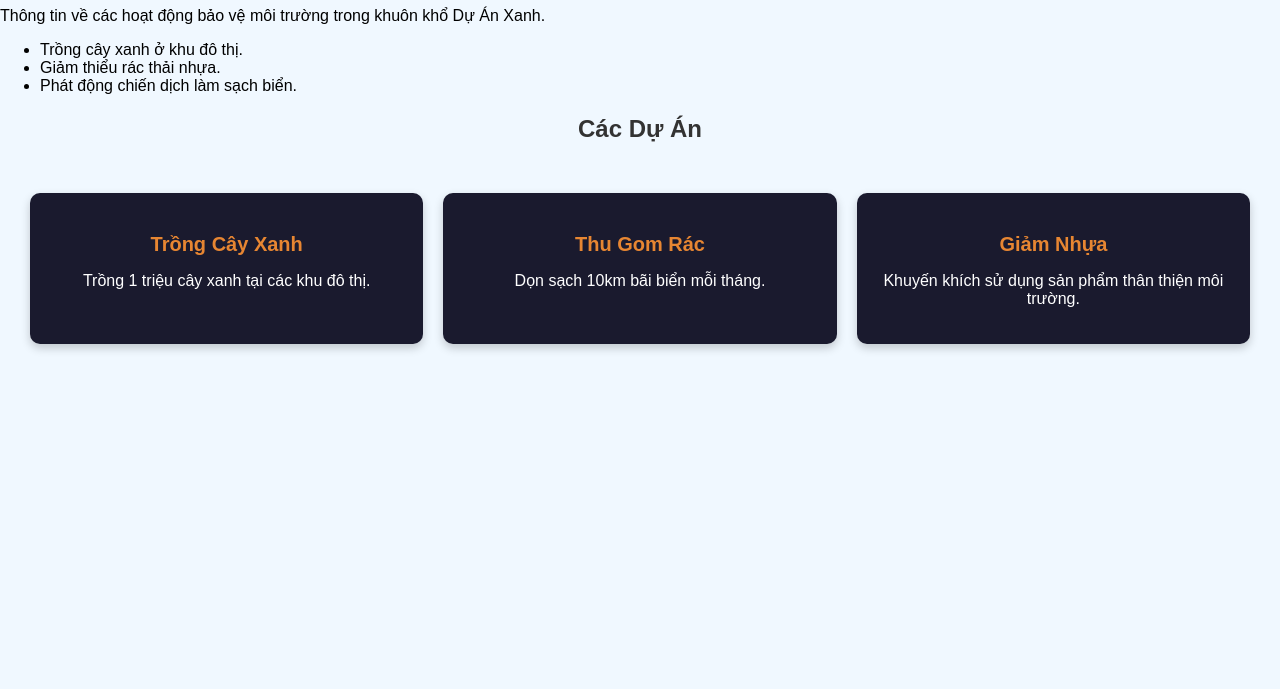
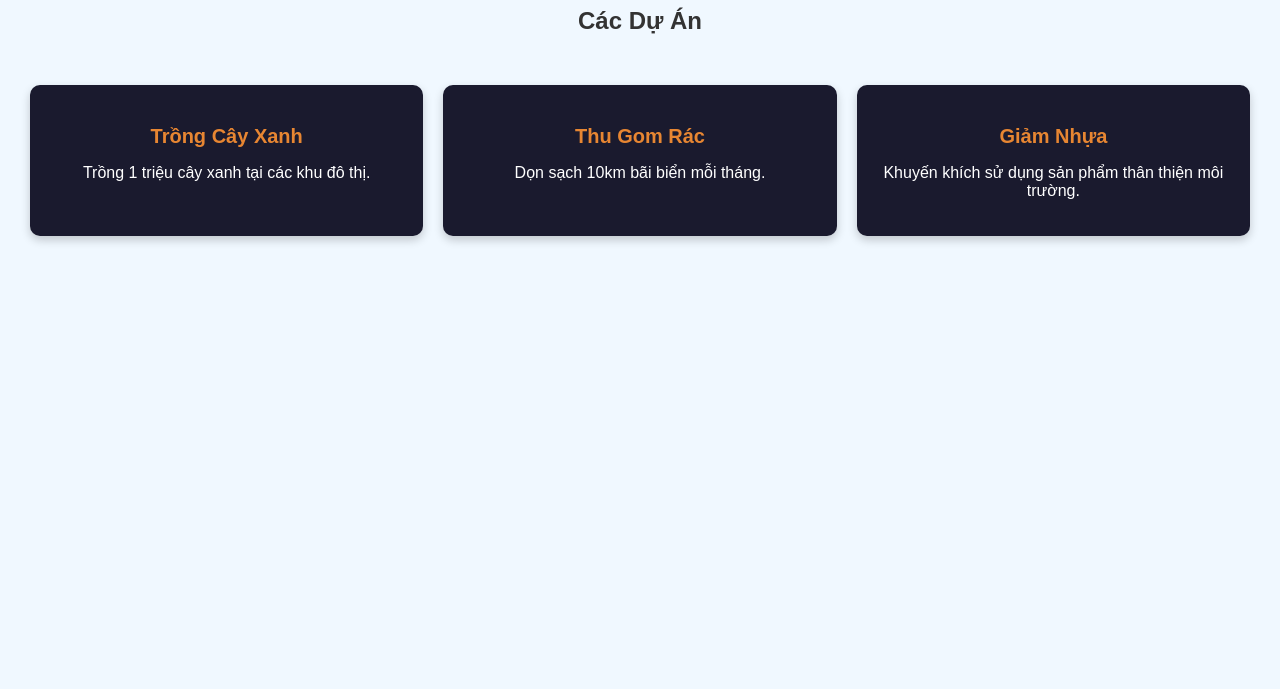
Before and after one commit to toron45/d-n-xanh, a website: page views/du_an_xanh.html in a window 1280 px wide. Shown: the part 111-800 px from the top of the page. Drawn offline with Linux system fonts and the light colour scheme.

Commit message:
upload source code

```diff
--- a/views/du_an_xanh.html
+++ b/views/du_an_xanh.html
@@ -16,14 +16,6 @@
         </ul>
     </nav>
     <h1>Chi Tiết Dự Án Xanh</h1>
-    <div>
-        <p>Thông tin về các hoạt động bảo vệ môi trường trong khuôn khổ Dự Án Xanh.</p>
-        <ul>
-            <li>Trồng cây xanh ở khu đô thị.</li>
-            <li>Giảm thiểu rác thải nhựa.</li>
-            <li>Phát động chiến dịch làm sạch biển.</li>
-        </ul>
-    </div>
     <section class="projects">
     <h1>Các Dự Án</h1>
     <div class="projects-container">
```
